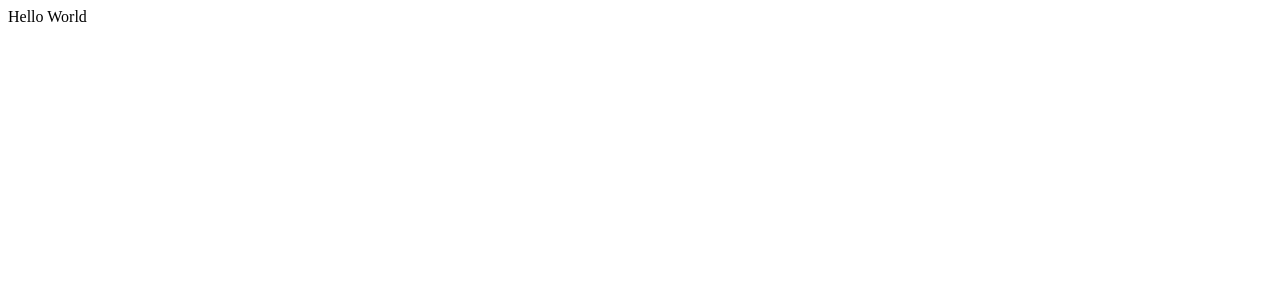
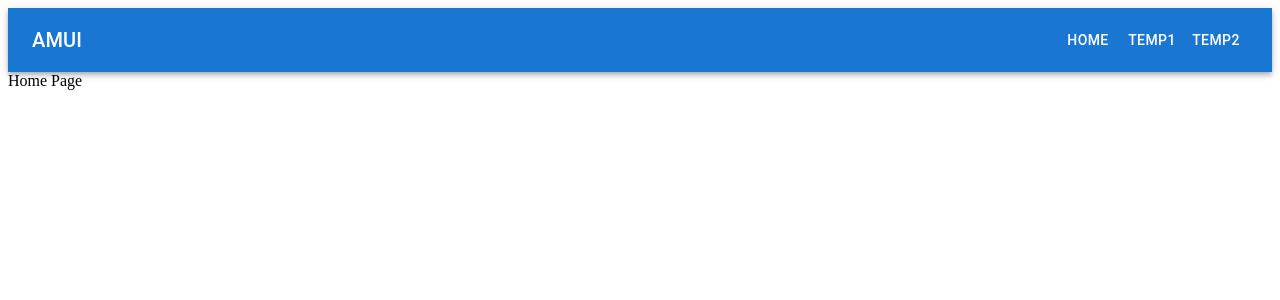
Before and after one commit to BaratiLab/AMUI, a React app in the folder web/: page / in a window 1280 px wide. Shown: the top 300 px of the page. Built offline with nearby package versions, Linux system fonts and the light colour scheme; the HTML template or start-up script is replaced by a standard one.

Commit message:
Adds basic routing and Navbar component

```diff
--- /dev/null
+++ b/web/src/App.tsx
@@ -0,0 +1,22 @@
+import React from 'react';
+import { Route, Routes } from 'react-router-dom';
+import Navbar from './components/Navbar';
+import Home from './pages/Home';
+import Temp1 from './pages/Temp1';
+import Temp2 from './pages/Temp2';
+
+
+const App: React.FC = () => {
+    return (
+        <div>
+            <Navbar />
+            <Routes>
+                <Route path="/" element={<Home />} />
+                <Route path="/temp1" element={<Temp1 />} />
+                <Route path="/temp2" element={<Temp2 />} />
+            </Routes>
+        </div>
+    );
+};
+
+export default App;
--- /dev/null
+++ b/web/src/components/Navbar.tsx
@@ -0,0 +1,26 @@
+import React from 'react';
+import { Link } from 'react-router-dom';
+import { AppBar, Toolbar, Typography, Button } from '@mui/material';
+
+const Navbar: React.FC = () => {
+    return (
+        <AppBar position="static">
+            <Toolbar>
+                <Typography variant="h6" component="div" sx={{ flexGrow: 1 }}>
+                    AMUI
+                </Typography>
+                <Link to="/" style={{ textDecoration: 'none', color: 'inherit' }}>
+                    <Button color="inherit">Home</Button>
+                </Link>
+                <Link to="/temp1" style={{ textDecoration: 'none', color: 'inherit' }}>
+                    <Button color="inherit">Temp1</Button>
+                </Link>
+                <Link to="/temp2" style={{ textDecoration: 'none', color: 'inherit' }}>
+                    <Button color="inherit">Temp2</Button>
+                </Link>
+            </Toolbar>
+        </AppBar>
+    );
+};
+
+export default Navbar;
--- a/web/src/index.tsx
+++ b/web/src/index.tsx
@@ -5,11 +5,13 @@
 
 // Node Modules
 import { createRoot } from 'react-dom/client'
+import App from 'App';
+import { BrowserRouter } from 'react-router-dom';
 
 const root = createRoot(document.getElementById('app-root') as Element);
 
 root.render(
-  <div>
-    Hello World
-  </div>
+    <BrowserRouter>
+        <App />
+    </BrowserRouter>
 );
```
